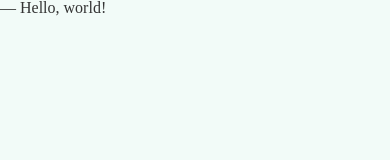
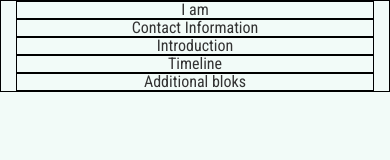
Before and after one commit to sonishc/homepage, a plain HTML site: page index.html in a window 390 px wide. Drawn offline with nearby package versions, Linux system fonts and the light colour scheme.

Commit message:
Created main divs and simple stile for them

```diff
--- a/assets/css/style.css
+++ b/assets/css/style.css
@@ -1,4 +1,9 @@
-@import url('https://fonts.googleapis.com/css?family=Open+Sans');
+@import url('https://fonts.googleapis.com/css?family=Pangolin|Playfair+Display|Roboto+Condensed');
+  /* Font usage
+      font-family: 'Pangolin', cursive;
+      font-family: 'Roboto Condensed', sans-serif;
+      font-family: 'Playfair Display', serif;
+  */
 
 @media only screen and (max-width: 600px) {
   html, body, div, span, applet, object, iframe,
@@ -45,4 +50,16 @@
     border-collapse: collapse;
     border-spacing: 0;
   }
+
+  /* Custom */
+  .container {
+    display: flex;
+    flex-direction: column;
+  }
+
+  div {
+    border: 1px solid black;
+    text-align: center;
+    font-family: 'Roboto Condensed', sans-serif;
+  }
 }
--- a/index.html
+++ b/index.html
@@ -28,6 +28,12 @@
     <title>Serhii Onishchuk — Résumé</title>
   </head>
   <body>
-    — Hello, world!
+    <div class="container">
+      <div>I am</div>
+      <div>Contact Information</div>
+      <div>Introduction</div>
+      <div>Timeline</div>
+      <div>Additional bloks</div>
+    </div>
   </body>
 </html>
```
